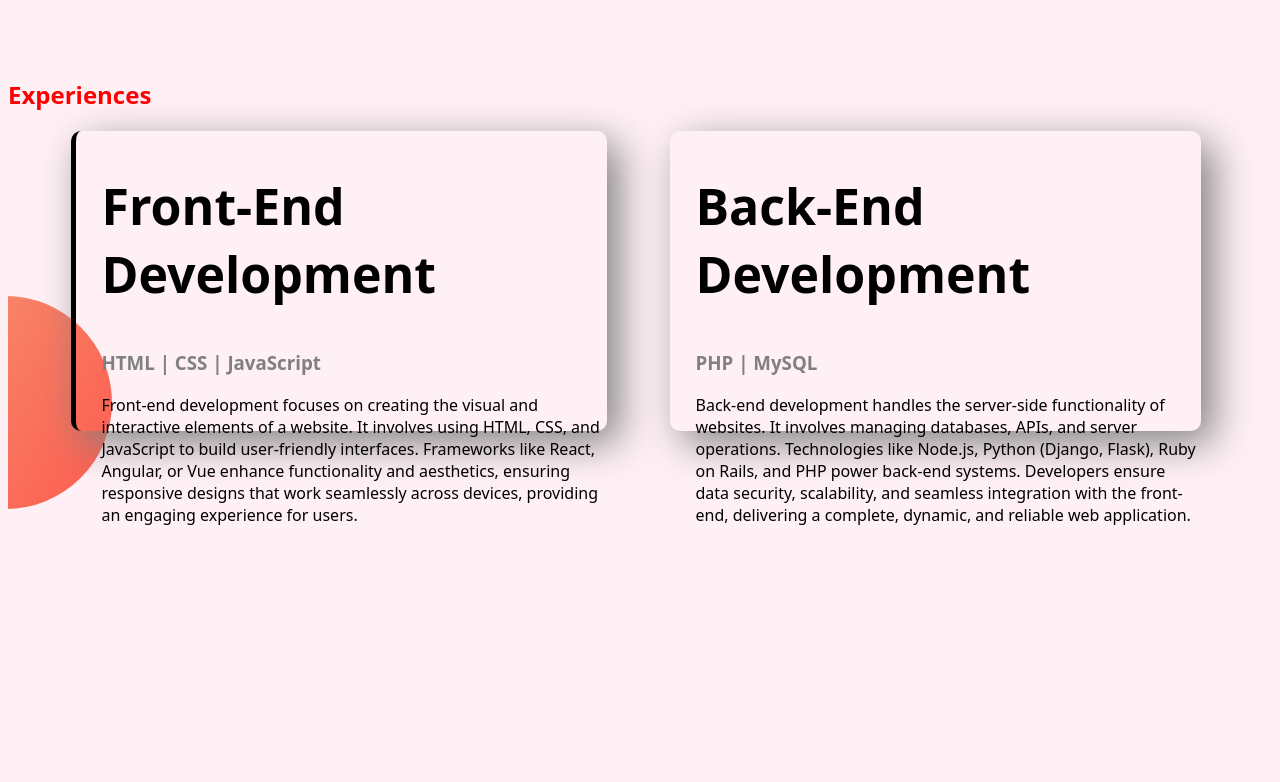
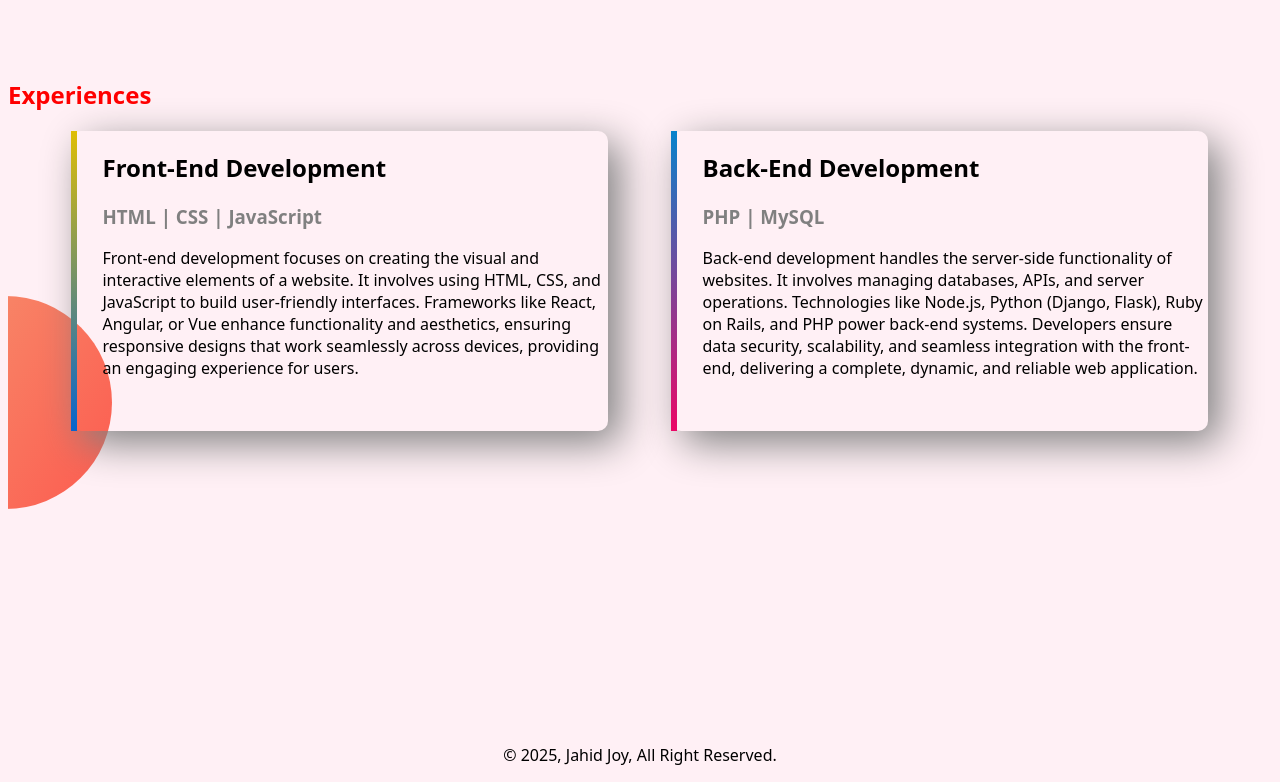
Before and after one commit to JahidJoy-web/laptop, a plain HTML site: page index.html in a window 1280 px wide. Shown: the part 1250-2032 px from the top of the page. Before the commit the page ends 1986 px from the top, so only its background shows below. Drawn offline with Linux system fonts and the light colour scheme.

Commit message:
copyright

```diff
--- a/index.html
+++ b/index.html
@@ -38,20 +38,25 @@
   <section class="experiences">
       <h2 class="red">Experiences</h2>
       <div class="half-width shadow" id="front-end">
-          <h1>Front-End Development</h1>
+          <h2>Front-End Development</h1>
           <h3 class="gray">HTML | CSS | JavaScript</h3>
           <p>Front-end development focuses on creating the visual and interactive elements of a website. It involves using HTML, CSS, and JavaScript to build user-friendly interfaces. Frameworks like React, Angular, or Vue enhance functionality and aesthetics, ensuring responsive designs that work seamlessly across devices, providing an engaging experience for users.
           </p>
       </div>
 
       <div class="half-width shadow" id="back-end">
-          <h1>Back-End Development</h1>
+          <h2>Back-End Development</h1>
           <h3 class="gray">PHP | MySQL</h3>
           <p>Back-end development handles the server-side functionality of websites. It involves managing databases, APIs, and server operations. Technologies like Node.js, Python (Django, Flask), Ruby on Rails, and PHP power back-end systems. Developers ensure data security, scalability, and seamless integration with the front-end, delivering a complete, dynamic, and reliable web application.
           </p>
       </div>
 
   </section>
+  <footer>
+    <p id="copyright">
+        © 2025, Jahid Joy, All Right Reserved.
+    </p>
+  </footer>
 
 
 
--- a/style.css
+++ b/style.css
@@ -57,6 +57,15 @@ body{
      background-position: left;
  }
  #front-end{
-     border-left: 5px solid;
-     border-image: linear-gradient();
+     border-left: 6px solid;
+     border-image: linear-gradient(180deg, rgb(223, 190, 5), rgb(7, 100, 206));
+     border-image-slice: 1;
  }
+ #back-end{
+    border-left: 6px solid;
+     border-image: linear-gradient(180deg, rgb(6, 131, 204), rgb(236, 7, 102));
+     border-image-slice: 1;
+ }
+ #copyright{
+    text-align: center;
+ }
```
